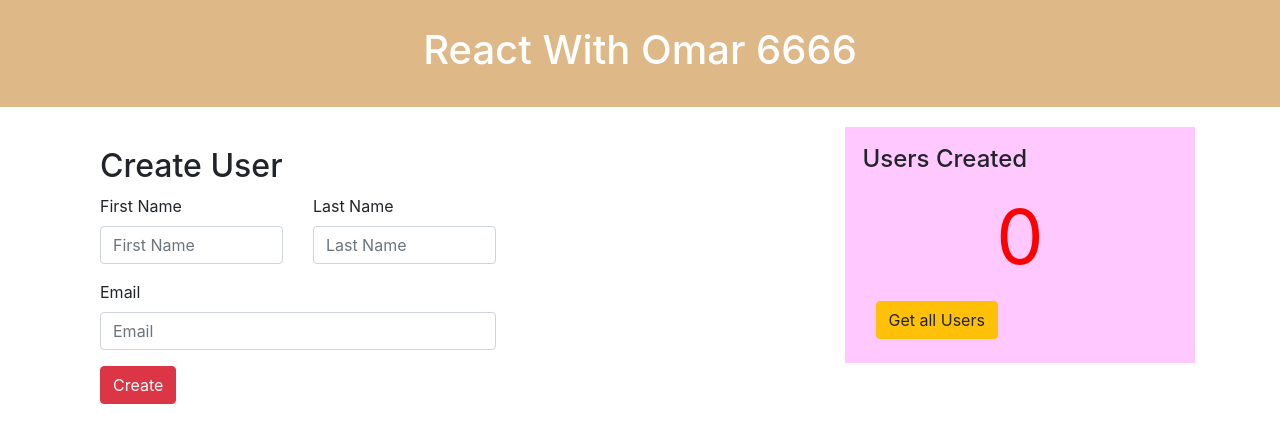
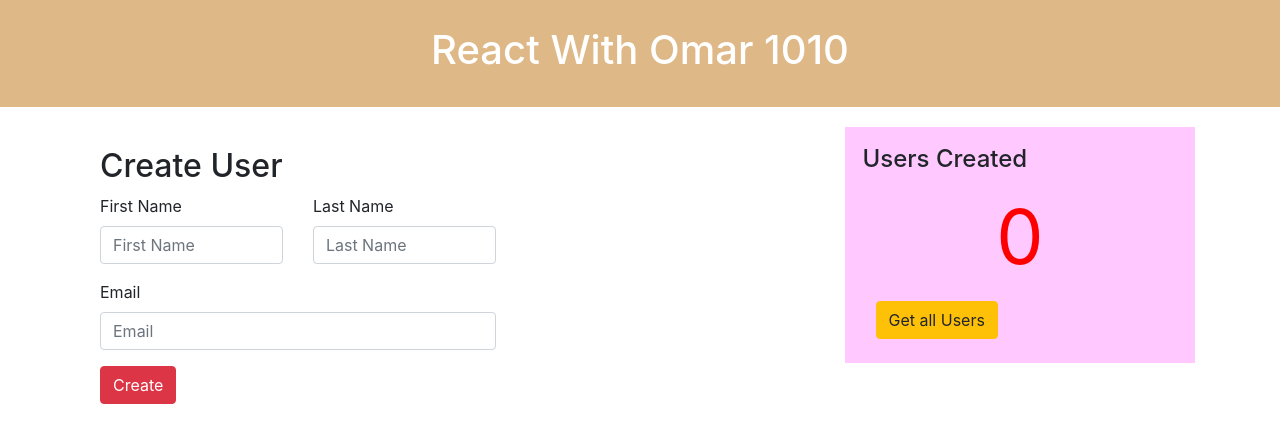
Before and after one commit to omarxs2/react-nodejs-gke, a React (Create React App) app in the folder my-app/: page / in a window 1280 px wide. Shown: the top 442 px of the page. Built offline with nearby package versions, Linux system fonts and the light colour scheme.

Commit message:
new version

```diff
--- a/my-app/src/components/Header.js
+++ b/my-app/src/components/Header.js
@@ -3,7 +3,7 @@ import React from 'react'
 export const Header = () => {
     return(
         <div className="header">
-            <h1>React With Omar 6666</h1>
+            <h1>React With Omar 1010</h1>
         </div>
     )
 }
```
Also changed, not shown: 1 other file (tests, documents, lock files or other folders).
